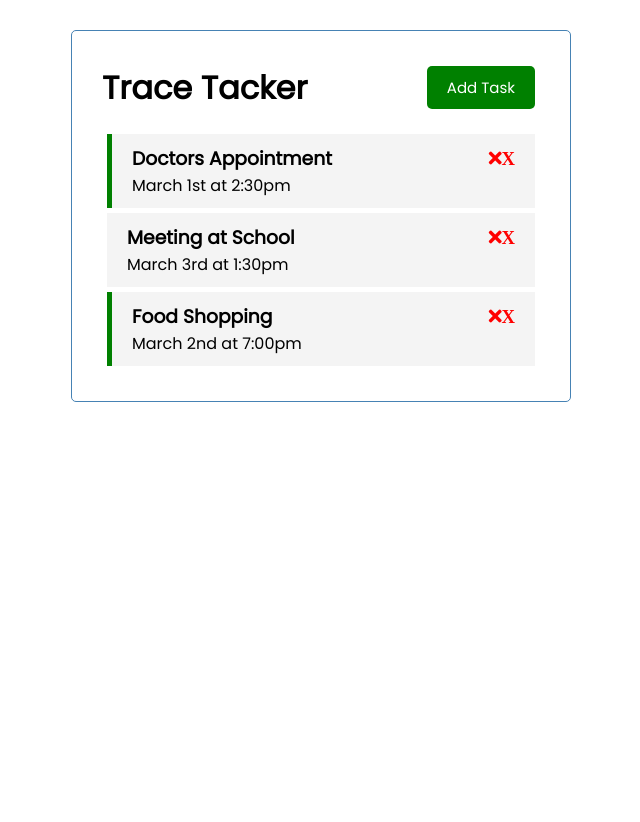
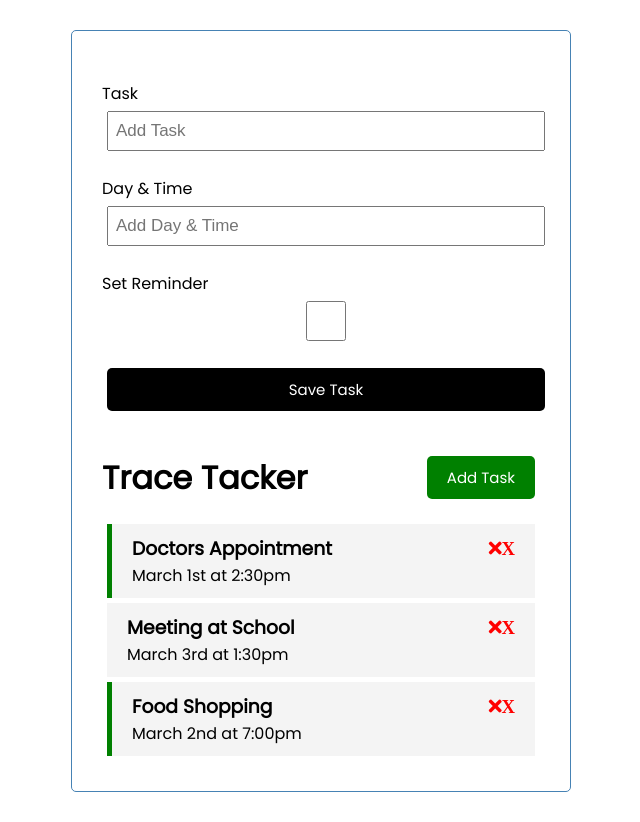
Before and after one commit to rakib3004/vue-crash-2021, a Vue app: page / in a window 1280 px wide. Shown: the whole page, without its empty margins (319-959 px from the left). Before the commit the page ends 800 px from the top, so only its background shows below. Built offline with nearby package versions, Linux system fonts and the light colour scheme; a small style sheet from the web is missing.

Commit message:
add all task input section

```diff
--- a/src/App.vue
+++ b/src/App.vue
@@ -1,13 +1,17 @@
 <template>
 <div class="container">
+<AddTask />
 <Header title="Trace Tacker" />
 <Tasks  @toggle-reminder="toggleReminder" @delete-task="deleteTask" :tasks="tasks" />
+
  </div>
 </template>
 
 <script>
 import Header from './components/Header'
 import Tasks from './components/Tasks'
+import AddTask from './components/AddTask'
+
 
 
 export default {
@@ -15,6 +19,7 @@
   components: {
     Header,
     Tasks,
+    AddTask,
   },
 
   methods:{
--- a/src/components/AddTask.vue
+++ b/src/components/AddTask.vue
@@ -1,3 +1,85 @@
 <template>
-    <form class="add-form"></form>
+    <form @submit="onSubmit" class="add-form">
+    <div class="form-control">
+    <label >Task</label>
+<input type="text" v-model="text" name="text" placeholder="Add Task"/>
+    </div>
+
+<div class="form-control">
+<label >Day & Time</label>
+<input type="text" v-model="day" name="day" placeholder="Add Day & Time"/>
+</div>
+
+<div class="form-control">
+<label >Set Reminder</label>
+<input type="checkbox" v-model="reminder" name="reminder"/>
+</div>
+
+<input type="submit" value="Save Task" class="btn btn-block">
+    </form>
+
 </template>
+
+<script>
+
+export default{
+
+name: 'AddTask',
+data(){
+    return{
+        text: '',
+        day: '',
+        reminder: false,
+    }
+},
+methods:{
+    onsubmit(e){
+        e.preventDefault()
+
+        if(!this.text){
+            alert('Please add a task')
+        }
+
+    }
+}
+
+}
+</script>
+
+<style scoped>
+.add-form{
+    margin-bottom: 40px;
+}
+
+.form-control{
+    margin: 20px 0;
+}
+
+.form-control label{
+    display: block;
+}
+
+.form-control input{
+
+    width: 100%;
+    height: 40px;
+    margin: 5px;
+    padding: 3px 7px;
+    font-size: 17px;
+}
+.form-control-check{
+    display: flex;
+    align-items: center;
+    justify-content: space-between;
+}
+
+.form-control-check label{
+   flex: 1;
+}
+
+.form-control-check input{
+    flex: 2;
+    height: 20px;
+
+}
+</style>
```
